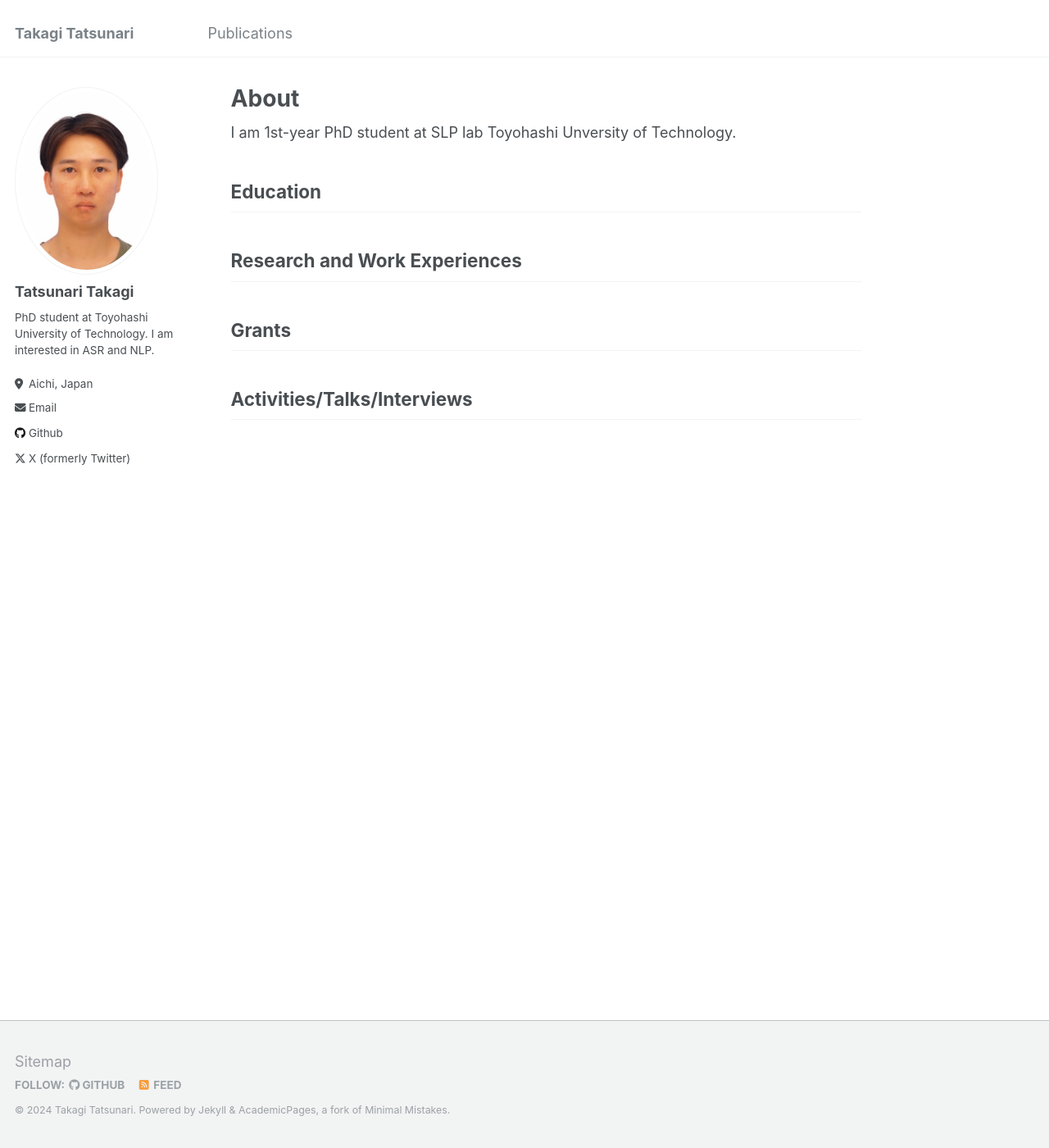
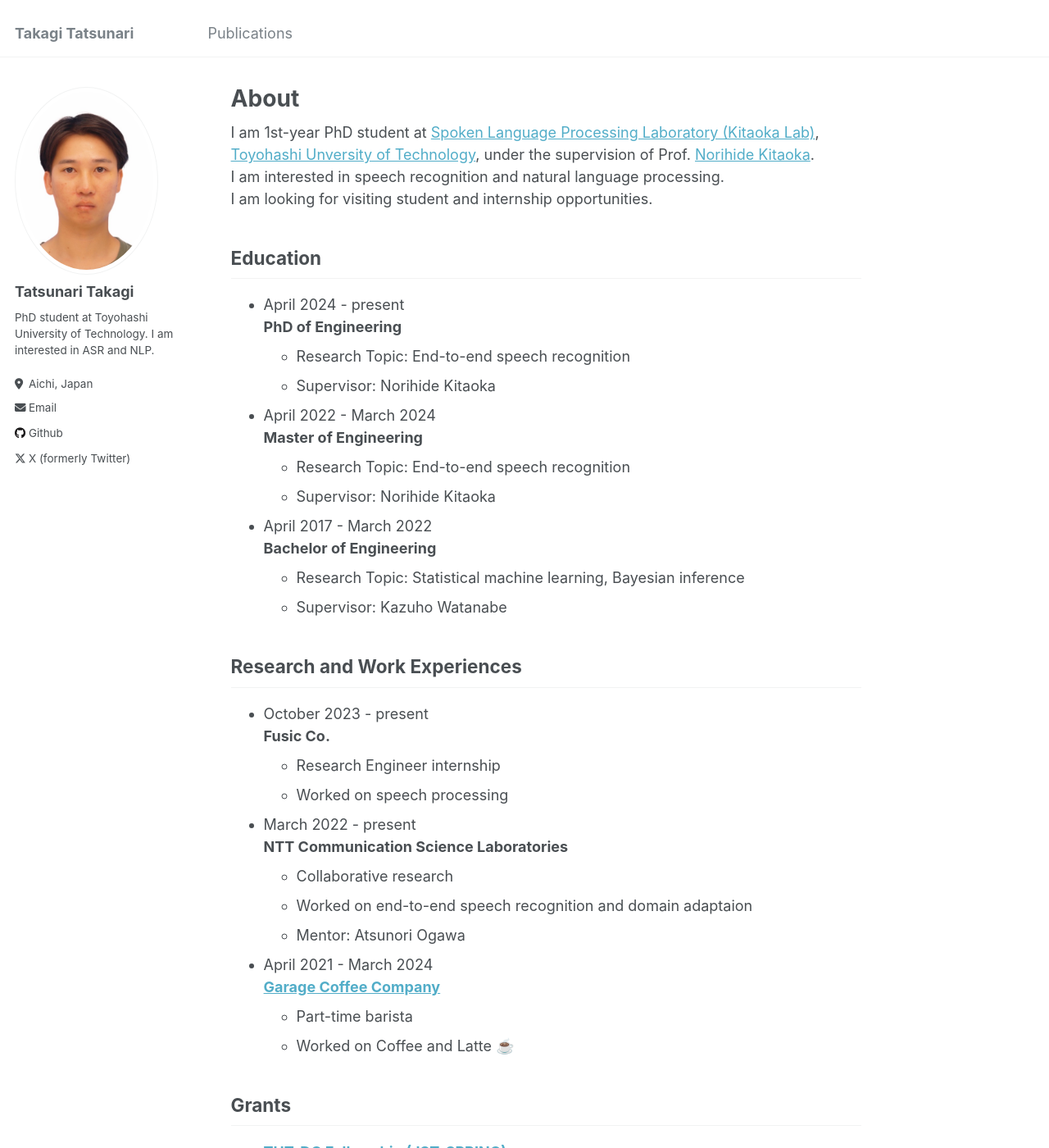
Before and after one commit to takagi171832/takagi171832.github.io, a Jekyll site: the page built from _pages/about.md, in a window 1280 px wide and 1400 px high. Shown: the whole window at 82% size. Built offline with Jekyll 4.4.1, drawn with Linux system fonts in a browser that asks for light colours; some of the changed text lies outside the part shown.

Commit message:
edit about

```diff
--- a/_pages/about.md
+++ b/_pages/about.md
@@ -6,17 +6,62 @@ redirect_from:
   - /about/
   - /about.html
 ---
-I am 1st-year PhD student at SLP lab Toyohashi Unversity of Technology.
+I am 1st-year PhD student at [Spoken Language Processing Laboratory (Kitaoka Lab)](https://slp.cs.tut.ac.jp/), [Toyohashi Unversity of Technology](https://www.tut.ac.jp/english/), under the supervision of Prof. [Norihide Kitaoka](https://sites.google.com/site/norihidekitaokashome/).
+I am interested in speech recognition and natural language processing.
+I am looking for visiting student and internship opportunities.
+
 
 
 Education
 -----
+- April 2024 - present
+**PhD of Engineering**
+  - Research Topic: End-to-end speech recognition
+  - Supervisor: Norihide Kitaoka
+
+- April 2022 - March 2024
+**Master of Engineering**
+  - Research Topic: End-to-end speech recognition
+  - Supervisor: Norihide Kitaoka
+
+- April 2017 - March 2022
+**Bachelor of Engineering**
+  - Research Topic: Statistical machine learning, Bayesian inference
+  - Supervisor: Kazuho Watanabe
 
 Research and Work Experiences
 -----
+- October 2023 - present
+**Fusic Co.**
+  - Research Engineer internship
+  - Worked on speech processing
+
+- March 2022 - present
+**NTT Communication Science Laboratories**
+  - Collaborative research
+  - Worked on end-to-end speech recognition and domain adaptaion
+  - Mentor: Atsunori Ogawa
+
+- April 2021 - March 2024
+[**Garage Coffee Company**](https://garagecoffeecompany.jp/)
+  - Part-time barista
+  - Worked on Coffee and Latte ☕️
 
 Grants
 -----
+- [**TUT-DC Fellowship (JST-SPRING)**](https://brain.tut.ac.jp/tut-dc-fellowship/)
+  - April 2024 - March 2027
+  - Living expenses: 2,300,000 JPY/year
+  - Research funds: 400,000 JPY/year
 
-Activities/Talks/Interviews
+- **Repayment Exemption for Graduate Students with Excellent Achievements from JASSO**
+  - April 2022 – March 2024
+  - Half repayment waiver for outstanding performance
+
+Activities/Talks/Others
 -----
+- [**ICASSP 2024 Paper Reading**](https://icasspeech.connpass.com/event/319113/)
+  - [paper](https://arxiv.org/abs/2312.17279): Stateful Conformer with Cache-based Inference for Streaming Automatic Speech Recognition (NVIDIA)
+- [**Hack Aichi+2023**](https://jellyware.jp/hackaichi/2023/)
+  - Excellence Award
+  - Company Prize: Higashiyama Corporation
```
